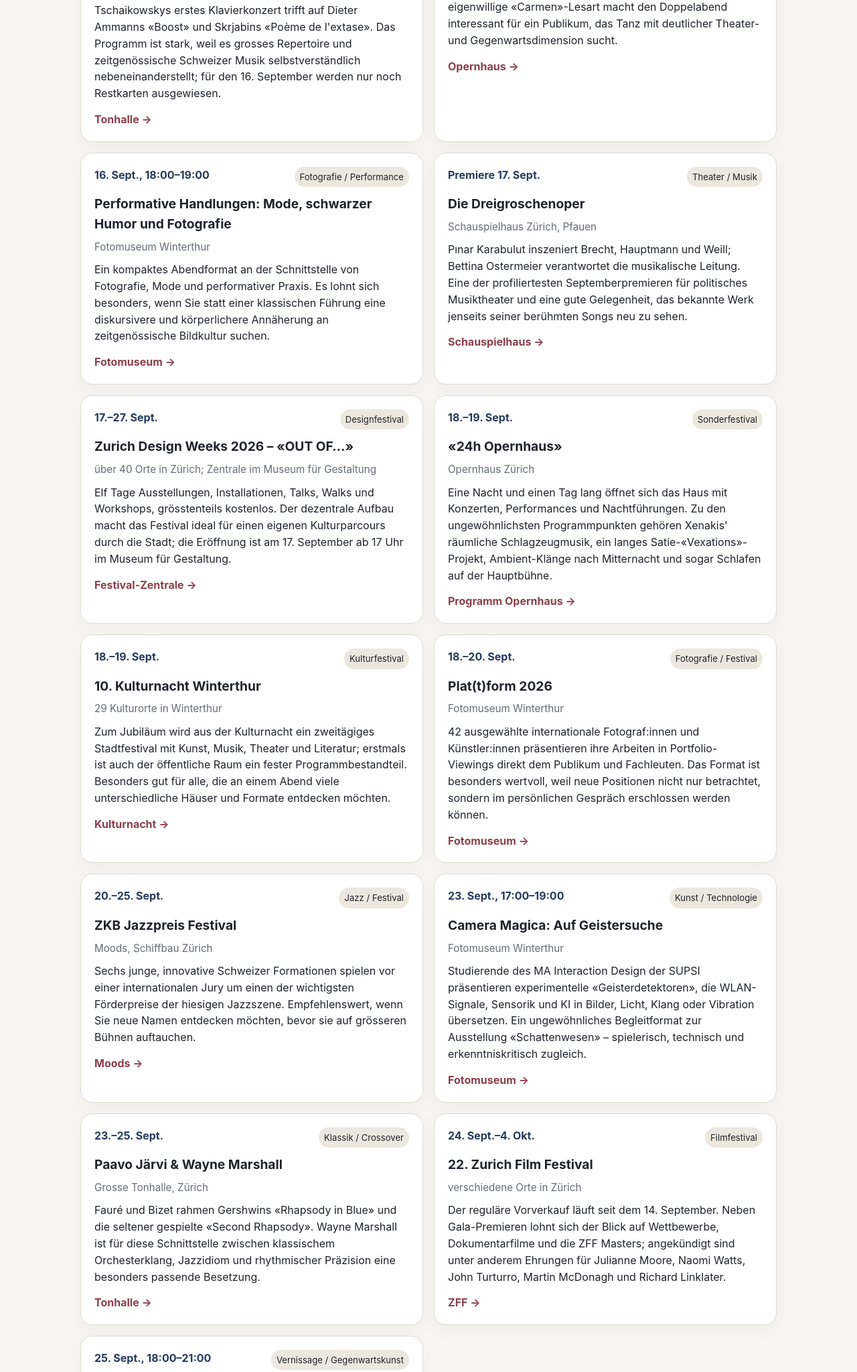
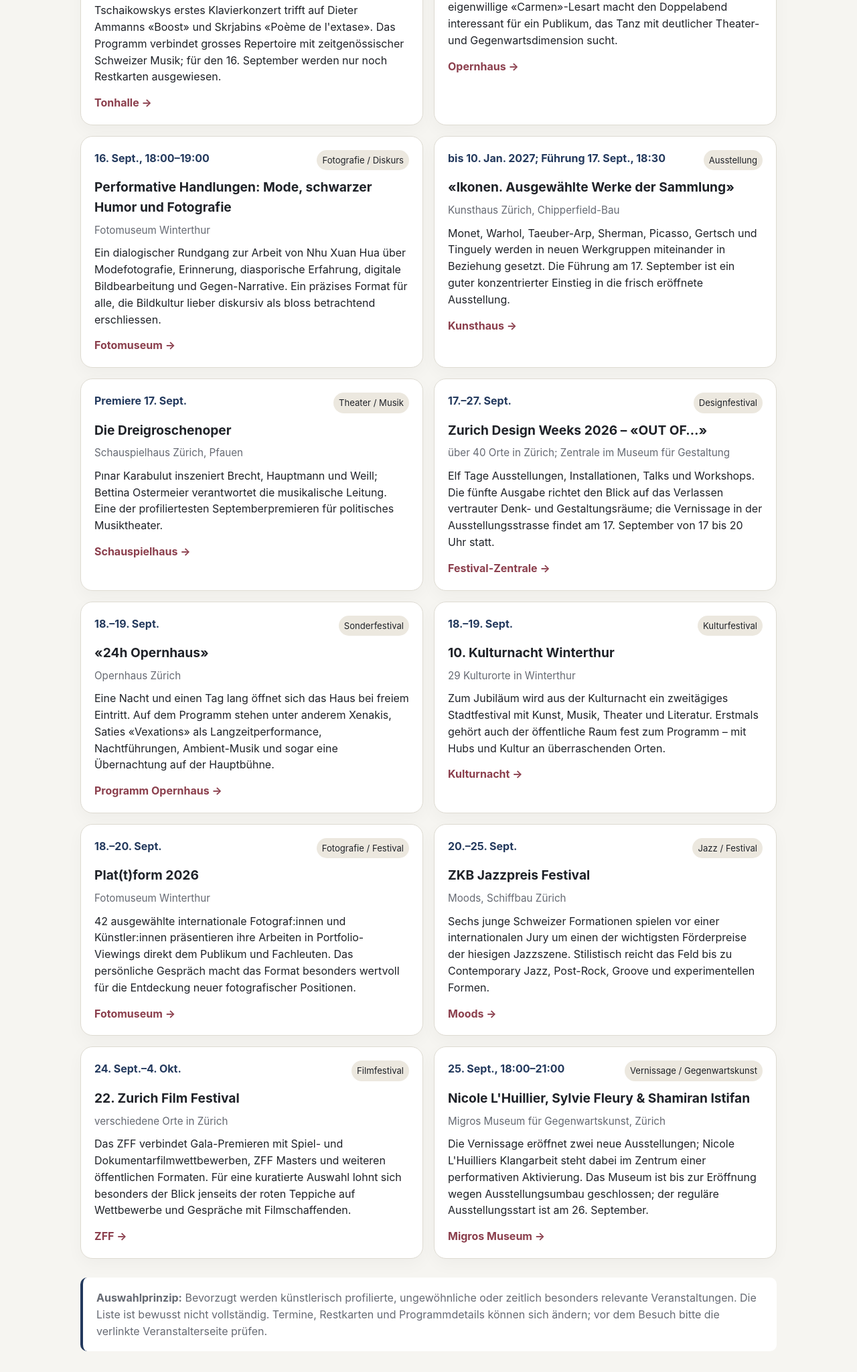
Before and after one commit to Jacky222334/GCLS-CAT1, a plain HTML site: page zurich-kultur/index.html in a window 1280 px wide. Shown: the part 587-2635 px from the top of the page at 67% size. Drawn offline with Linux system fonts and the light colour scheme.

Commit message:
Aktualisiere Zürich-Kultur-Tipps für 16. September 2026

```diff
--- a/zurich-kultur/index.html
+++ b/zurich-kultur/index.html
@@ -26,7 +26,7 @@
       <h1>Zürich Kultur</h1>
       <p class="lead">Eine kompakte, kuratierte Auswahl für Erwachsene: Konzerte, klassische Musik, Theater, Ausstellungen, Festivals und ungewöhnliche Kulturformate in Zürich und naher Umgebung.</p>
       <div class="meta">
-        <span class="pill">Stand: 15. September 2026</span>
+        <span class="pill">Stand: 16. September 2026</span>
         <span class="pill">Zürich + nahe Umgebung</span>
         <span class="pill">kuratiert statt vollständig</span>
       </div>
@@ -39,8 +39,8 @@
           <div class="topline"><span class="date">16.–18. Sept., 19:30</span><span class="cat">Klassik</span></div>
           <h3>Saisoneröffnung: Paavo Järvi &amp; Khatia Buniatishvili</h3>
           <div class="place">Grosse Tonhalle, Zürich</div>
-          <p class="why">Tschaikowskys erstes Klavierkonzert trifft auf Dieter Ammanns «Boost» und Skrjabins «Poème de l'extase». Das Programm ist stark, weil es grosses Repertoire und zeitgenössische Schweizer Musik selbstverständlich nebeneinanderstellt; für den 16. September werden nur noch Restkarten ausgewiesen.</p>
-          <a class="link" href="https://www.tonhalle-orchester.ch/konzerte/kalender/saisoneroeffnung-mit-paavo-jaervi-khatia-buniatishvili-2055091/tz/" target="_blank" rel="noopener">Tonhalle →</a>
+          <p class="why">Tschaikowskys erstes Klavierkonzert trifft auf Dieter Ammanns «Boost» und Skrjabins «Poème de l'extase». Das Programm verbindet grosses Repertoire mit zeitgenössischer Schweizer Musik; für den 16. September werden nur noch Restkarten ausgewiesen.</p>
+          <a class="link" href="https://www.tonhalle-orchester.ch/konzerte/kalender/saisoneroeffnung-mit-paavo-jaervi-khatia-buniatishvili-2055090/" target="_blank" rel="noopener">Tonhalle →</a>
         </article>
 
         <article class="card">
@@ -52,18 +52,26 @@
         </article>
 
         <article class="card">
-          <div class="topline"><span class="date">16. Sept., 18:00–19:00</span><span class="cat">Fotografie / Performance</span></div>
+          <div class="topline"><span class="date">16. Sept., 18:00–19:00</span><span class="cat">Fotografie / Diskurs</span></div>
           <h3>Performative Handlungen: Mode, schwarzer Humor und Fotografie</h3>
           <div class="place">Fotomuseum Winterthur</div>
-          <p class="why">Ein kompaktes Abendformat an der Schnittstelle von Fotografie, Mode und performativer Praxis. Es lohnt sich besonders, wenn Sie statt einer klassischen Führung eine diskursivere und körperlichere Annäherung an zeitgenössische Bildkultur suchen.</p>
+          <p class="why">Ein dialogischer Rundgang zur Arbeit von Nhu Xuan Hua über Modefotografie, Erinnerung, diasporische Erfahrung, digitale Bildbearbeitung und Gegen-Narrative. Ein präzises Format für alle, die Bildkultur lieber diskursiv als bloss betrachtend erschliessen.</p>
           <a class="link" href="https://www.fotomuseum.ch/de/events/" target="_blank" rel="noopener">Fotomuseum →</a>
+        </article>
+
+        <article class="card">
+          <div class="topline"><span class="date">bis 10. Jan. 2027; Führung 17. Sept., 18:30</span><span class="cat">Ausstellung</span></div>
+          <h3>«Ikonen. Ausgewählte Werke der Sammlung»</h3>
+          <div class="place">Kunsthaus Zürich, Chipperfield-Bau</div>
+          <p class="why">Monet, Warhol, Taeuber-Arp, Sherman, Picasso, Gertsch und Tinguely werden in neuen Werkgruppen miteinander in Beziehung gesetzt. Die Führung am 17. September ist ein guter konzentrierter Einstieg in die frisch eröffnete Ausstellung.</p>
+          <a class="link" href="https://www.kunsthaus.ch/besuch-planen/ausstellungen/ikonen/" target="_blank" rel="noopener">Kunsthaus →</a>
         </article>
 
         <article class="card">
           <div class="topline"><span class="date">Premiere 17. Sept.</span><span class="cat">Theater / Musik</span></div>
           <h3>Die Dreigroschenoper</h3>
           <div class="place">Schauspielhaus Zürich, Pfauen</div>
-          <p class="why">Pınar Karabulut inszeniert Brecht, Hauptmann und Weill; Bettina Ostermeier verantwortet die musikalische Leitung. Eine der profiliertesten Septemberpremieren für politisches Musiktheater und eine gute Gelegenheit, das bekannte Werk jenseits seiner berühmten Songs neu zu sehen.</p>
+          <p class="why">Pınar Karabulut inszeniert Brecht, Hauptmann und Weill; Bettina Ostermeier verantwortet die musikalische Leitung. Eine der profiliertesten Septemberpremieren für politisches Musiktheater.</p>
           <a class="link" href="https://www.schauspielhaus.ch/de/spielplan/38184/die-dreigroschenoper" target="_blank" rel="noopener">Schauspielhaus →</a>
         </article>
 
@@ -71,7 +79,7 @@
           <div class="topline"><span class="date">17.–27. Sept.</span><span class="cat">Designfestival</span></div>
           <h3>Zurich Design Weeks 2026 – «OUT OF…»</h3>
           <div class="place">über 40 Orte in Zürich; Zentrale im Museum für Gestaltung</div>
-          <p class="why">Elf Tage Ausstellungen, Installationen, Talks, Walks und Workshops, grösstenteils kostenlos. Der dezentrale Aufbau macht das Festival ideal für einen eigenen Kulturparcours durch die Stadt; die Eröffnung ist am 17. September ab 17 Uhr im Museum für Gestaltung.</p>
+          <p class="why">Elf Tage Ausstellungen, Installationen, Talks und Workshops. Die fünfte Ausgabe richtet den Blick auf das Verlassen vertrauter Denk- und Gestaltungsräume; die Vernissage in der Ausstellungsstrasse findet am 17. September von 17 bis 20 Uhr statt.</p>
           <a class="link" href="https://museum-gestaltung.ch/it/node/618" target="_blank" rel="noopener">Festival-Zentrale →</a>
         </article>
 
@@ -79,7 +87,7 @@
           <div class="topline"><span class="date">18.–19. Sept.</span><span class="cat">Sonderfestival</span></div>
           <h3>«24h Opernhaus»</h3>
           <div class="place">Opernhaus Zürich</div>
-          <p class="why">Eine Nacht und einen Tag lang öffnet sich das Haus mit Konzerten, Performances und Nachtführungen. Zu den ungewöhnlichsten Programmpunkten gehören Xenakis' räumliche Schlagzeugmusik, ein langes Satie-«Vexations»-Projekt, Ambient-Klänge nach Mitternacht und sogar Schlafen auf der Hauptbühne.</p>
+          <p class="why">Eine Nacht und einen Tag lang öffnet sich das Haus bei freiem Eintritt. Auf dem Programm stehen unter anderem Xenakis, Saties «Vexations» als Langzeitperformance, Nachtführungen, Ambient-Musik und sogar eine Übernachtung auf der Hauptbühne.</p>
           <a class="link" href="https://www.opernhaus.ch/spielplan/eroeffnungsfest-2026-27/" target="_blank" rel="noopener">Programm Opernhaus →</a>
         </article>
 
@@ -87,7 +95,7 @@
           <div class="topline"><span class="date">18.–19. Sept.</span><span class="cat">Kulturfestival</span></div>
           <h3>10. Kulturnacht Winterthur</h3>
           <div class="place">29 Kulturorte in Winterthur</div>
-          <p class="why">Zum Jubiläum wird aus der Kulturnacht ein zweitägiges Stadtfestival mit Kunst, Musik, Theater und Literatur; erstmals ist auch der öffentliche Raum ein fester Programmbestandteil. Besonders gut für alle, die an einem Abend viele unterschiedliche Häuser und Formate entdecken möchten.</p>
+          <p class="why">Zum Jubiläum wird aus der Kulturnacht ein zweitägiges Stadtfestival mit Kunst, Musik, Theater und Literatur. Erstmals gehört auch der öffentliche Raum fest zum Programm – mit Hubs und Kultur an überraschenden Orten.</p>
           <a class="link" href="https://www.kulturnachtwinterthur.ch/" target="_blank" rel="noopener">Kulturnacht →</a>
         </article>
 
@@ -95,7 +103,7 @@
           <div class="topline"><span class="date">18.–20. Sept.</span><span class="cat">Fotografie / Festival</span></div>
           <h3>Plat(t)form 2026</h3>
           <div class="place">Fotomuseum Winterthur</div>
-          <p class="why">42 ausgewählte internationale Fotograf:innen und Künstler:innen präsentieren ihre Arbeiten in Portfolio-Viewings direkt dem Publikum und Fachleuten. Das Format ist besonders wertvoll, weil neue Positionen nicht nur betrachtet, sondern im persönlichen Gespräch erschlossen werden können.</p>
+          <p class="why">42 ausgewählte internationale Fotograf:innen und Künstler:innen präsentieren ihre Arbeiten in Portfolio-Viewings direkt dem Publikum und Fachleuten. Das persönliche Gespräch macht das Format besonders wertvoll für die Entdeckung neuer fotografischer Positionen.</p>
           <a class="link" href="https://www.fotomuseum.ch/de/events-post/plattform-2026/" target="_blank" rel="noopener">Fotomuseum →</a>
         </article>
 
@@ -103,31 +111,15 @@
           <div class="topline"><span class="date">20.–25. Sept.</span><span class="cat">Jazz / Festival</span></div>
           <h3>ZKB Jazzpreis Festival</h3>
           <div class="place">Moods, Schiffbau Zürich</div>
-          <p class="why">Sechs junge, innovative Schweizer Formationen spielen vor einer internationalen Jury um einen der wichtigsten Förderpreise der hiesigen Jazzszene. Empfehlenswert, wenn Sie neue Namen entdecken möchten, bevor sie auf grösseren Bühnen auftauchen.</p>
-          <a class="link" href="https://www.moods.ch/en/moods/preise-forderung/zkb-jazzpreis" target="_blank" rel="noopener">Moods →</a>
-        </article>
-
-        <article class="card">
-          <div class="topline"><span class="date">23. Sept., 17:00–19:00</span><span class="cat">Kunst / Technologie</span></div>
-          <h3>Camera Magica: Auf Geistersuche</h3>
-          <div class="place">Fotomuseum Winterthur</div>
-          <p class="why">Studierende des MA Interaction Design der SUPSI präsentieren experimentelle «Geisterdetektoren», die WLAN-Signale, Sensorik und KI in Bilder, Licht, Klang oder Vibration übersetzen. Ein ungewöhnliches Begleitformat zur Ausstellung «Schattenwesen» – spielerisch, technisch und erkenntniskritisch zugleich.</p>
-          <a class="link" href="https://www.fotomuseum.ch/en/events-post/camera-magica-auf-geistersuche/" target="_blank" rel="noopener">Fotomuseum →</a>
-        </article>
-
-        <article class="card">
-          <div class="topline"><span class="date">23.–25. Sept.</span><span class="cat">Klassik / Crossover</span></div>
-          <h3>Paavo Järvi &amp; Wayne Marshall</h3>
-          <div class="place">Grosse Tonhalle, Zürich</div>
-          <p class="why">Fauré und Bizet rahmen Gershwins «Rhapsody in Blue» und die seltener gespielte «Second Rhapsody». Wayne Marshall ist für diese Schnittstelle zwischen klassischem Orchesterklang, Jazzidiom und rhythmischer Präzision eine besonders passende Besetzung.</p>
-          <a class="link" href="https://www.tonhalle-orchester.ch/konzerte/kalender/paavo-jaervi-wayne-marshall-2055103/" target="_blank" rel="noopener">Tonhalle →</a>
+          <p class="why">Sechs junge Schweizer Formationen spielen vor einer internationalen Jury um einen der wichtigsten Förderpreise der hiesigen Jazzszene. Stilistisch reicht das Feld bis zu Contemporary Jazz, Post-Rock, Groove und experimentellen Formen.</p>
+          <a class="link" href="https://moods.ch/das-moods/preise-foerderung/zkb-jazzpreis" target="_blank" rel="noopener">Moods →</a>
         </article>
 
         <article class="card">
           <div class="topline"><span class="date">24. Sept.–4. Okt.</span><span class="cat">Filmfestival</span></div>
           <h3>22. Zurich Film Festival</h3>
           <div class="place">verschiedene Orte in Zürich</div>
-          <p class="why">Der reguläre Vorverkauf läuft seit dem 14. September. Neben Gala-Premieren lohnt sich der Blick auf Wettbewerbe, Dokumentarfilme und die ZFF Masters; angekündigt sind unter anderem Ehrungen für Julianne Moore, Naomi Watts, John Turturro, Martin McDonagh und Richard Linklater.</p>
+          <p class="why">Das ZFF verbindet Gala-Premieren mit Spiel- und Dokumentarfilmwettbewerben, ZFF Masters und weiteren öffentlichen Formaten. Für eine kuratierte Auswahl lohnt sich besonders der Blick jenseits der roten Teppiche auf Wettbewerbe und Gespräche mit Filmschaffenden.</p>
           <a class="link" href="https://zff.com/de/programm-tickets/zff-auf-einen-blick" target="_blank" rel="noopener">ZFF →</a>
         </article>
 
@@ -135,15 +127,15 @@
           <div class="topline"><span class="date">25. Sept., 18:00–21:00</span><span class="cat">Vernissage / Gegenwartskunst</span></div>
           <h3>Nicole L'Huillier, Sylvie Fleury &amp; Shamiran Istifan</h3>
           <div class="place">Migros Museum für Gegenwartskunst, Zürich</div>
-          <p class="why">Die gemeinsame Vernissage eröffnet zwei neue Ausstellungen. Um 18:50 Uhr aktiviert Nicole L'Huillier ihre Klangarbeit «Ayayay (Cómo me duele)» in einer einmaligen Live-Performance; der Eintritt ins Museum und zur Vernissage ist frei.</p>
+          <p class="why">Die Vernissage eröffnet zwei neue Ausstellungen; Nicole L'Huilliers Klangarbeit steht dabei im Zentrum einer performativen Aktivierung. Das Museum ist bis zur Eröffnung wegen Ausstellungsumbau geschlossen; der reguläre Ausstellungsstart ist am 26. September.</p>
           <a class="link" href="https://migrosmuseum.ch/agenda" target="_blank" rel="noopener">Migros Museum →</a>
         </article>
       </div>
     </section>
 
-    <div class="note"><strong>Auswahlprinzip:</strong> Bevorzugt werden künstlerisch profilierte, ungewöhnliche oder zeitlich besonders relevante Veranstaltungen. Die Liste ist bewusst nicht vollständig. Termine, Restkarten und Verfügbarkeit können sich kurzfristig ändern; vor dem Besuch bitte die verlinkte Veranstalterseite prüfen.</div>
+    <div class="note"><strong>Auswahlprinzip:</strong> Bevorzugt werden künstlerisch profilierte, ungewöhnliche oder zeitlich besonders relevante Veranstaltungen. Die Liste ist bewusst nicht vollständig. Termine, Restkarten und Programmdetails können sich ändern; vor dem Besuch bitte die verlinkte Veranstalterseite prüfen.</div>
 
-    <footer>Diese Seite wird als fortlaufende Kulturübersicht gepflegt. Letzte redaktionelle Aktualisierung: 15. September 2026.</footer>
+    <footer>Diese Seite wird als fortlaufende Kulturübersicht gepflegt. Letzte redaktionelle Aktualisierung: 16. September 2026.</footer>
   </main>
 </body>
 </html>
```
